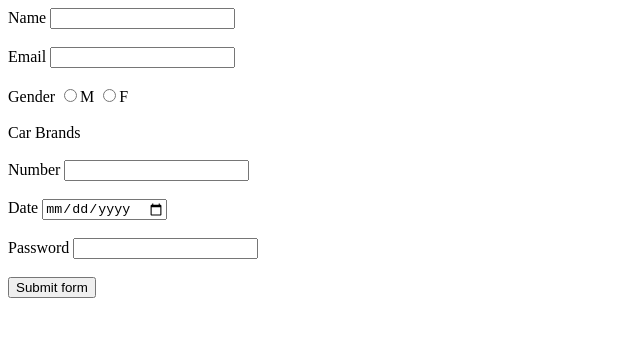
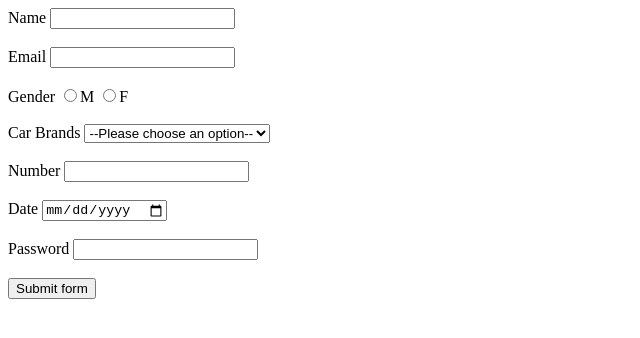
Before and after one commit to acciojob/car-insurance-form-Ankit3853, a website: page main.html in a window 1280 px wide. Shown: the whole page, without its empty margins (0-640 px from the left). Drawn offline with Linux system fonts and the light colour scheme.

Commit message:
created a submission

```diff
--- a/main.html
+++ b/main.html
@@ -31,12 +31,12 @@
 
 		<div>
 			<label for="cars">Car Brands</label>
-			<style id="cars" name="cars" >
-				<option value="">--Dropdown--</option>
+			<select id="cars" name="cars" >
+				<option value="">--Please choose an option--</option>
 				<option value="bmw">BMW</option>
 				<option value="audi">AUDI</option>
 				<option value="mercedez">Mercedez</option>
-			</style>
+			</select>
 		</div>
 		<br>
 
```
